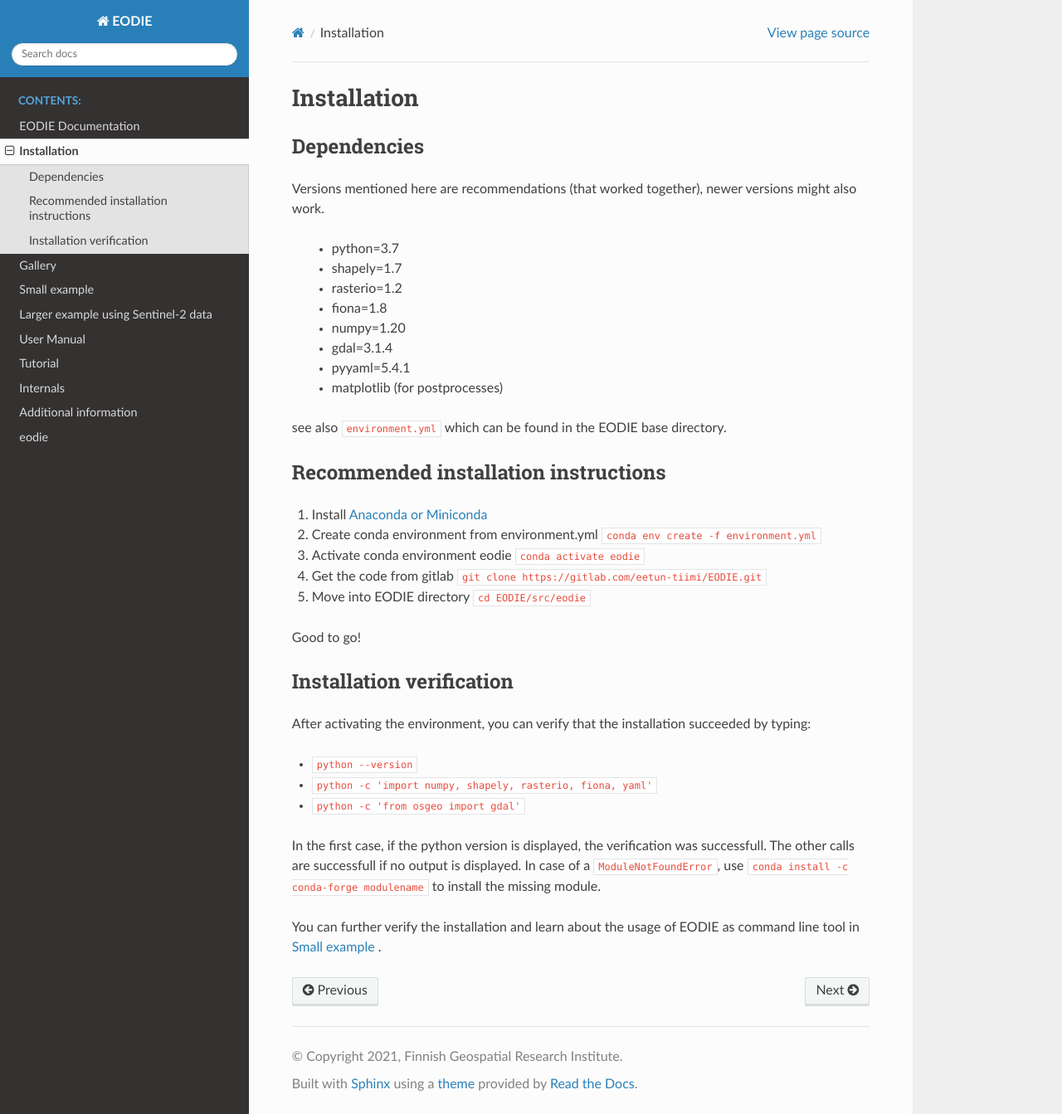
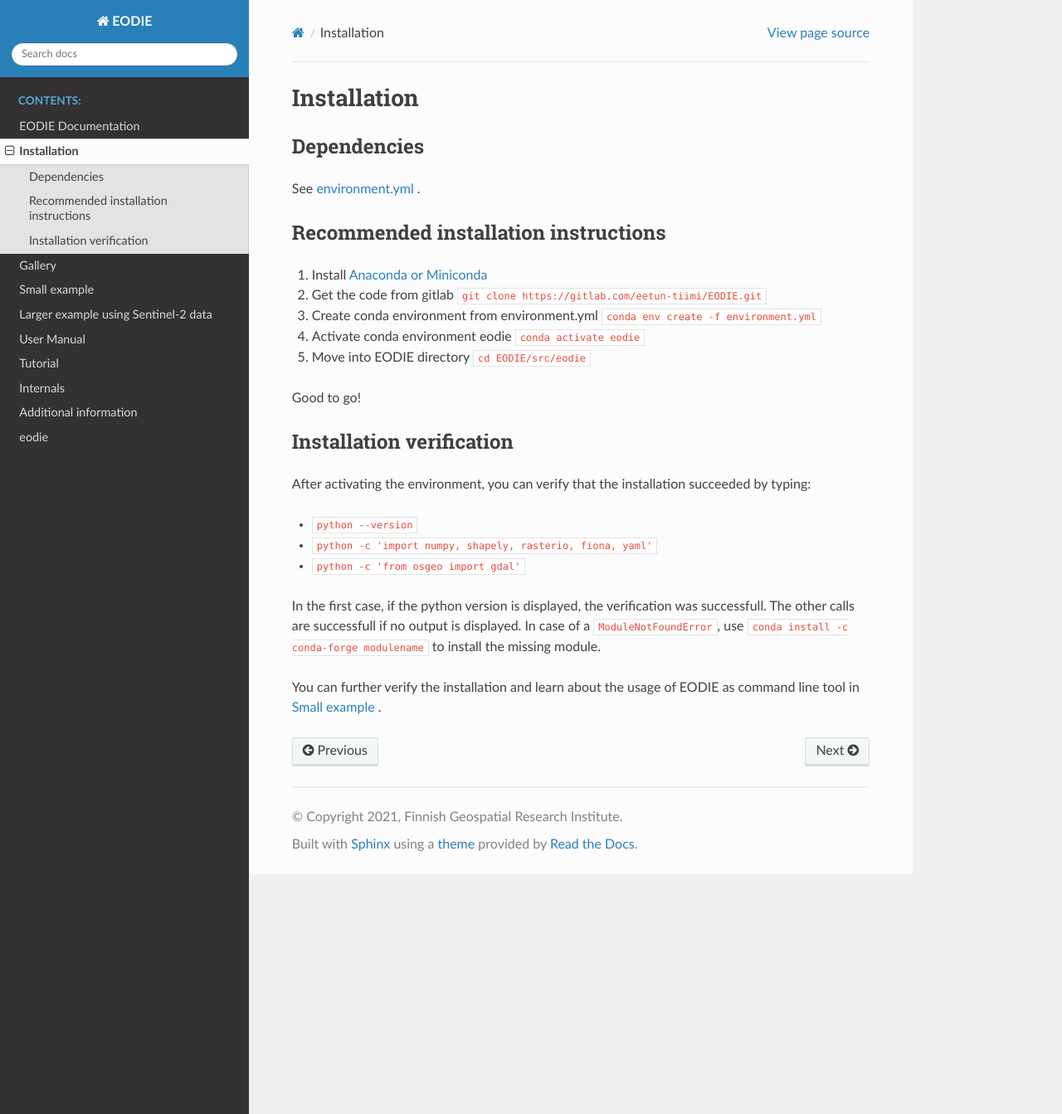
Before and after one commit to samumantha/EODIE, a Sphinx documentation site: the page built from docs/Installation.rst, in a window 1280 px wide and 1343 px high. Shown: the whole window at 83% size. Built offline with Sphinx 7.4.7 and the Read the Docs theme 2.0.0, drawn with Linux system fonts in a browser that asks for light colours.

Commit message:
first get code then create env, related #84

```diff
--- a/docs/Installation.rst
+++ b/docs/Installation.rst
@@ -6,26 +6,15 @@ Installation
 Dependencies
 -------------
 
-Versions mentioned here are recommendations (that worked together), newer versions might also work.
-
-  - python=3.7
-  - shapely=1.7
-  - rasterio=1.2
-  - fiona=1.8
-  - numpy=1.20
-  - gdal=3.1.4
-  - pyyaml=5.4.1
-  - matplotlib (for postprocesses)
-
-see also ``environment.yml`` which can be found in the EODIE base directory.
+See  `environment.yml <https://gitlab.com/fgi_nls/kauko/chade/EODIE/-/blob/main/environment.yml>`_ .
 
 Recommended installation instructions
 --------------------------------------
 
 1. Install `Anaconda or Miniconda <https://docs.anaconda.com/anaconda/install/>`_
-2. Create conda environment from environment.yml ``conda env create -f environment.yml``
-3. Activate conda environment eodie ``conda activate eodie``
-4. Get the code from gitlab ``git clone https://gitlab.com/eetun-tiimi/EODIE.git``
+2. Get the code from gitlab ``git clone https://gitlab.com/eetun-tiimi/EODIE.git``
+3. Create conda environment from environment.yml ``conda env create -f environment.yml``
+4. Activate conda environment eodie ``conda activate eodie``
 5. Move into EODIE directory ``cd EODIE/src/eodie``
 
 Good to go!
```
